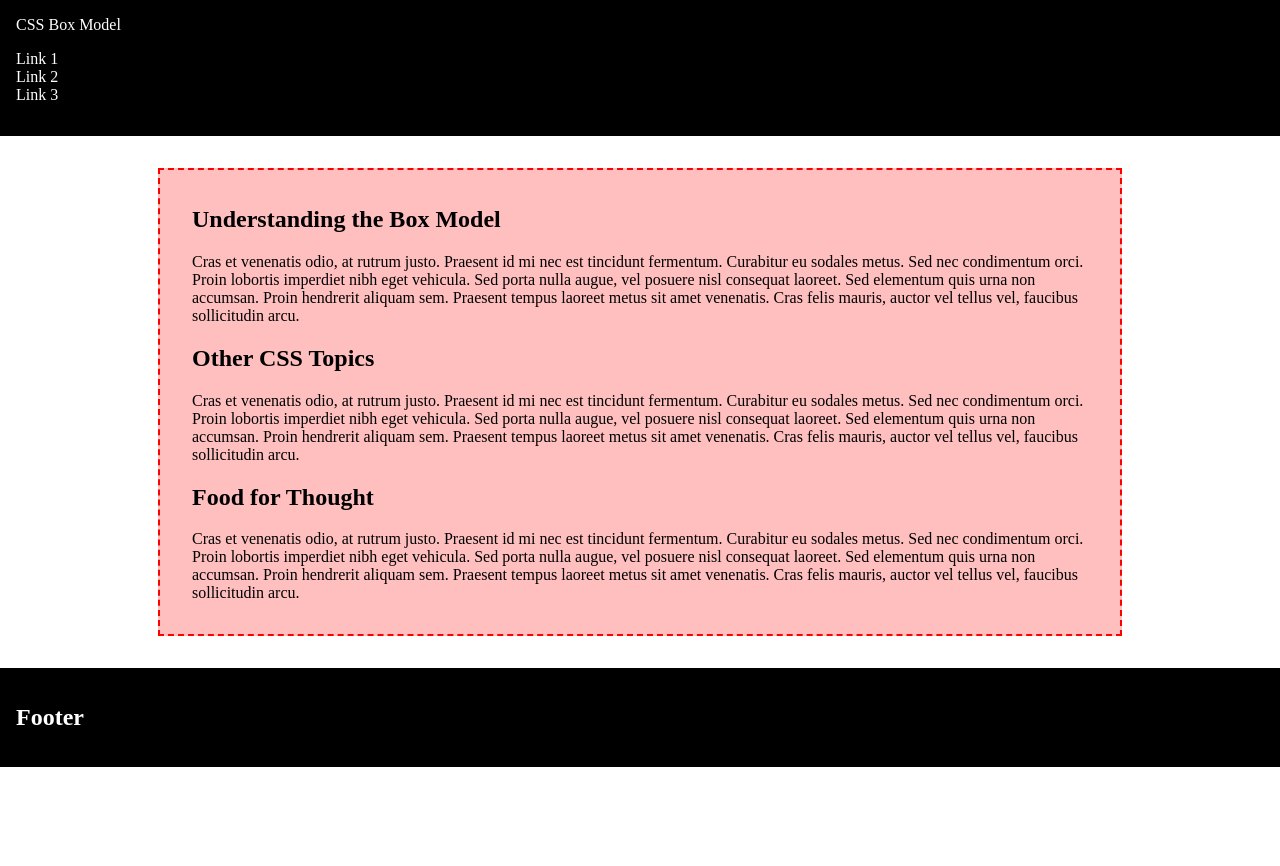
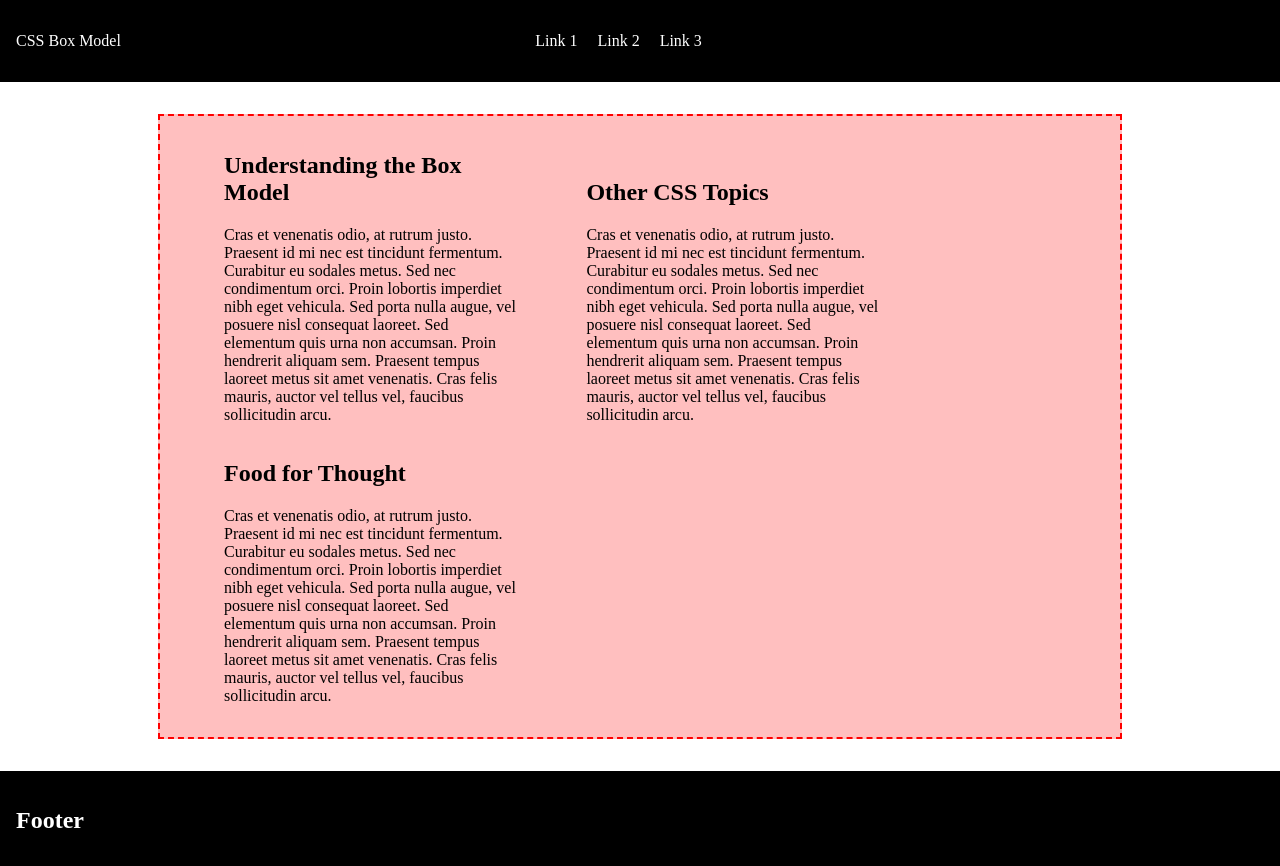
Before and after one commit to ChaseHarding/CSS-BOX-MODEL, a plain HTML site: page index.html in a window 1280 px wide. Before the commit the page ends 800 px from the top, so only its background shows below. Drawn offline with Linux system fonts and the light colour scheme.

Commit message:
Organized content with css

```diff
--- a/style.css
+++ b/style.css
@@ -1,11 +1,19 @@
 body {
     margin: 0;
 }
+
+header div {
+    display: inline-block;
+    width: 40%;
+}
+
 nav ul {
     padding-left: 0px;
 }
 nav ul li {
     list-style: none;
+    display: inline-block;
+    margin-left: 1em;
 }
 
 main {
@@ -16,6 +24,13 @@ main {
     background-color: #ff000040;
     margin: 2em auto;
 }
+main section {
+    width: 40%;
+    display: inline-block
+}
+section div {
+    margin: 0 2em;
+}
 header, footer {
     background-color: black;
     color: white;
```
